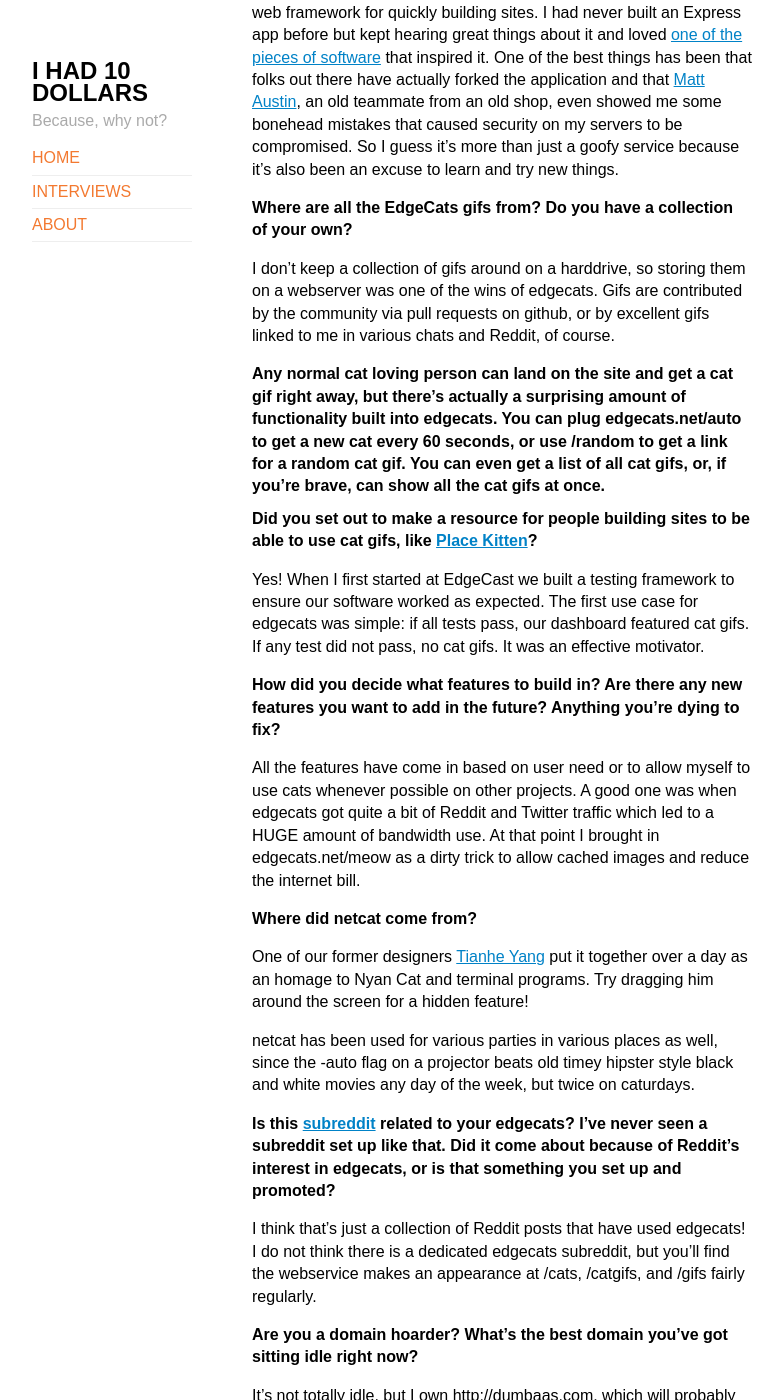
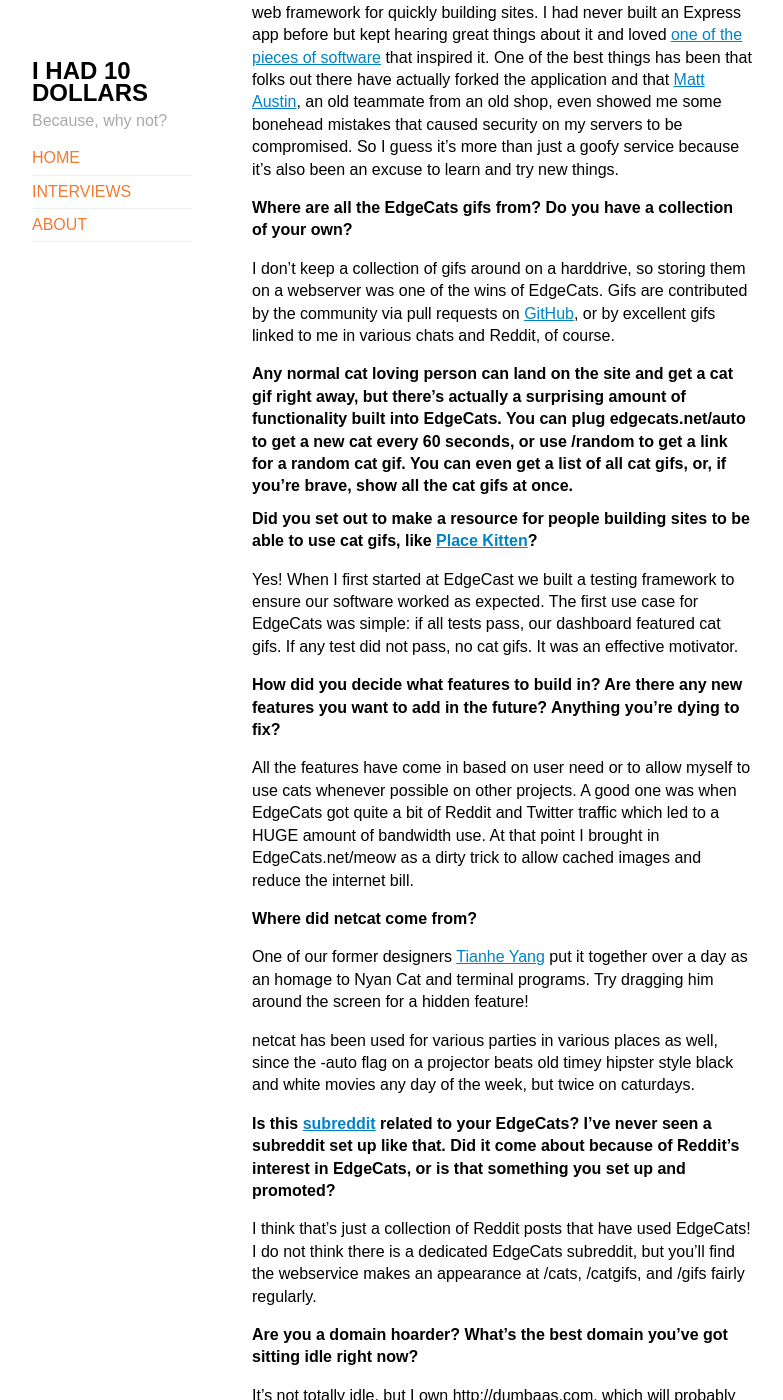
Before and after one commit to 10dollars/tendollars.github.io.raw, a Jekyll site: the page built from _posts/2014-04-30-carlo-flores.md, in a window 1280 px wide and 1400 px high, scrolled down 855 px. Shown: the whole window, without its empty margins (248-1031 px from the left). Built offline with Jekyll 4.4.1, drawn with Linux system fonts in a browser that asks for light colours; some of the changed text lies outside the part shown.

Commit message:
add github link for moarcats and use camelcase consistently for edgecats when it's not a url.

```diff
--- a/_posts/2014-04-30-carlo-flores.md
+++ b/_posts/2014-04-30-carlo-flores.md
@@ -10,25 +10,25 @@
 
 My name is Carlo Flores and I try to do cool things with computers.  I help lead a team of Software Engineers at [EdgeCast Networks](http://edgecast.com) (now Verizon Digital Media Services) as well as co-organize [LA DevOps](http://meetup.com/ladevops) and [js.la](http://js.la), two of the best damn meetup groups in Los Angeles.
 
-#### What is edgecats?
+#### What is EdgeCats?
 
-[edgecats.net](http://edgecats.net) has cat-gifs-as-a-service, because, hey, who doesn't need more cat gifs?
+[Edgecats.net](http://edgecats.net) has cat-gifs-as-a-service, because, hey, who doesn't need more cat gifs?
 
 It's really just a little [Node.js](http://nodejs.org) app using [Express.js](http://expressjs.com/), which is a micro web framework for quickly building sites.  I had never built an Express app before but kept hearing great things about it and loved [one of the pieces of software](http://sinatrarb.com) that inspired it.  One of the best things has been that folks out there have actually forked the application and that [Matt Austin](https://github.com/matt-), an old teammate from an old shop, even showed me some bonehead mistakes that caused security on my servers to be compromised.  So I guess it's more than just a goofy service because it's also been an excuse to learn and try new things.
 
 #### Where are all the EdgeCats gifs from? Do you have a collection of your own?
 
-I don't keep a collection of gifs around on a harddrive, so storing them on a webserver was one of the wins of edgecats.  Gifs are contributed by the community via pull requests on github, or by excellent gifs linked to me in various chats and Reddit, of course.
+I don't keep a collection of gifs around on a harddrive, so storing them on a webserver was one of the wins of EdgeCats.  Gifs are contributed by the community via pull requests on [GitHub](https://github.com/flores/moarcats), or by excellent gifs linked to me in various chats and Reddit, of course.
 
-#### Any normal cat loving person can land on the site and get a cat gif right away, but there's actually a surprising amount of functionality built into edgecats. You can plug edgecats.net/auto to get a new cat every 60 seconds, or use /random to get a link for a random cat gif. You can even get a list of all cat gifs, or, if you're brave, can show all the cat gifs at once.
+#### Any normal cat loving person can land on the site and get a cat gif right away, but there's actually a surprising amount of functionality built into EdgeCats. You can plug edgecats.net/auto to get a new cat every 60 seconds, or use /random to get a link for a random cat gif. You can even get a list of all cat gifs, or, if you're brave, show all the cat gifs at once.
 
 #### Did you set out to make a resource for people building sites to be able to use cat gifs, like [Place Kitten](http://placekitten.com/)?
 
-Yes!  When I first started at EdgeCast we built a testing framework to ensure our software worked as expected.  The first use case for edgecats was simple: if all tests pass, our dashboard featured cat gifs.  If any test did not pass, no cat gifs.  It was an effective motivator.
+Yes!  When I first started at EdgeCast we built a testing framework to ensure our software worked as expected.  The first use case for EdgeCats was simple: if all tests pass, our dashboard featured cat gifs.  If any test did not pass, no cat gifs.  It was an effective motivator.
 
 #### How did you decide what features to build in? Are there any new features you want to add in the future? Anything you're dying to fix?
 
-All the features have come in based on user need or to allow myself to use cats whenever possible on other projects.  A good one was when edgecats got quite a bit of Reddit and Twitter traffic which led to a HUGE amount of bandwidth use.  At that point I brought in edgecats.net/meow as a dirty trick to allow cached images and reduce the internet bill.
+All the features have come in based on user need or to allow myself to use cats whenever possible on other projects.  A good one was when EdgeCats got quite a bit of Reddit and Twitter traffic which led to a HUGE amount of bandwidth use.  At that point I brought in EdgeCats.net/meow as a dirty trick to allow cached images and reduce the internet bill.
 
 #### Where did netcat come from?
 
@@ -36,10 +36,10 @@
 
 netcat has been used for various parties in various places as well, since the -auto flag on a projector beats old timey hipster style black and white movies any day of the week, but twice on caturdays.
 
-#### Is this [subreddit](http://www.reddit.com/domain/moar.edgecats.net) related to your edgecats? I've never seen a subreddit set up like that. Did it come about because of Reddit's interest in edgecats, or is that something you set up and promoted?
+#### Is this [subreddit](http://www.reddit.com/domain/moar.edgecats.net) related to your EdgeCats? I've never seen a subreddit set up like that. Did it come about because of Reddit's interest in EdgeCats, or is that something you set up and promoted?
 
-I think that's just a collection of Reddit posts that have used edgecats!  I do not think there is a dedicated edgecats subreddit, but you'll find the webservice makes an appearance at /cats, /catgifs, and /gifs fairly regularly.
+I think that's just a collection of Reddit posts that have used EdgeCats!  I do not think there is a dedicated EdgeCats subreddit, but you'll find the webservice makes an appearance at /cats, /catgifs, and /gifs fairly regularly.
 
 #### Are you a domain hoarder? What's the best domain you've got sitting idle right now?
 
-It's not totally idle, but I own http://dumbaas.com, which will probably totally be the next big Internetting as a service.  You should send me angel funding now while you still can.  Or just please don't hack it too bad.
+It's not totally idle, but I own http://dumbaas.com, which will probably totally be the next big Internetting as a Service.  You should send me angel funding now while you still can.  Or just please don't hack it too bad.
```
Also changed, not shown: 1 other file.
